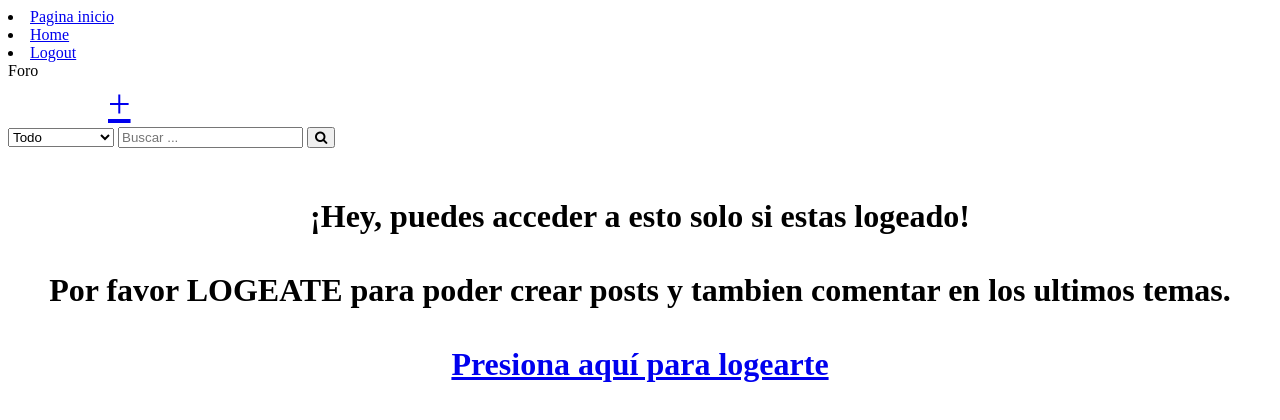
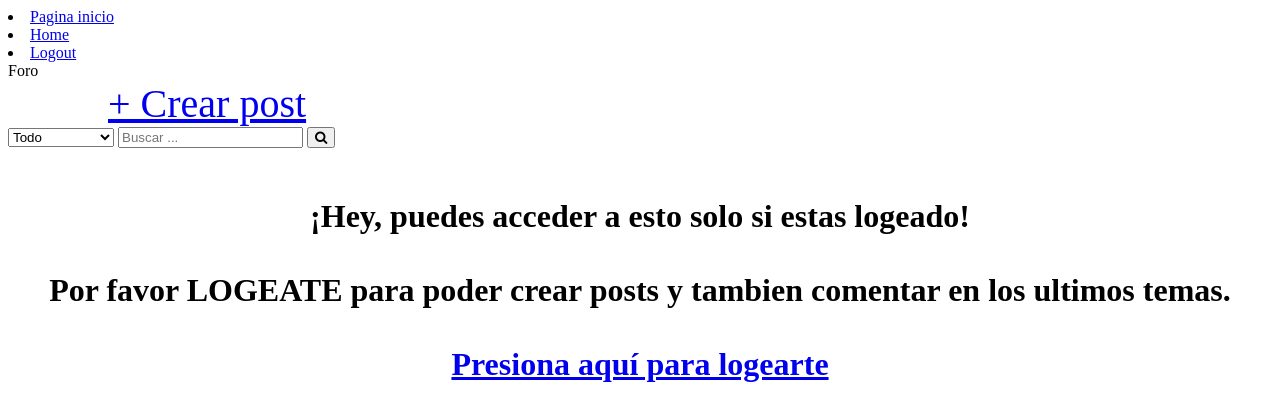
Before and after one commit to BenjaminCusm/IWG-GRUPO3, a Django app: page /error404 in a window 1280 px wide. Shown: the top 420 px of the page. Run offline with Django 3.2, Linux system fonts and the light colour scheme; a user stored in the database is signed in; parts of the project's set-up code (start-up, migrations or seed data) failed here and were passed over.

Commit message:
Update base.html

```diff
--- a/templates/base.html
+++ b/templates/base.html
@@ -27,7 +27,7 @@
                     {% endif %}
             <div class="brand">Foro</div>
             {% if user.is_authenticated %}
-            <div style="font-size:40px;font-weight:300px; margin-left:100px;"><a href="{% url 'create_post' %}">+</a></div>
+            <div style="font-size:40px;font-weight:300px; margin-left:100px;"><a href="{% url 'create_post' %}">+ Crear post</a></div>
             {% endif %}
         </div>
         <!--SearchBox Section-->
```
